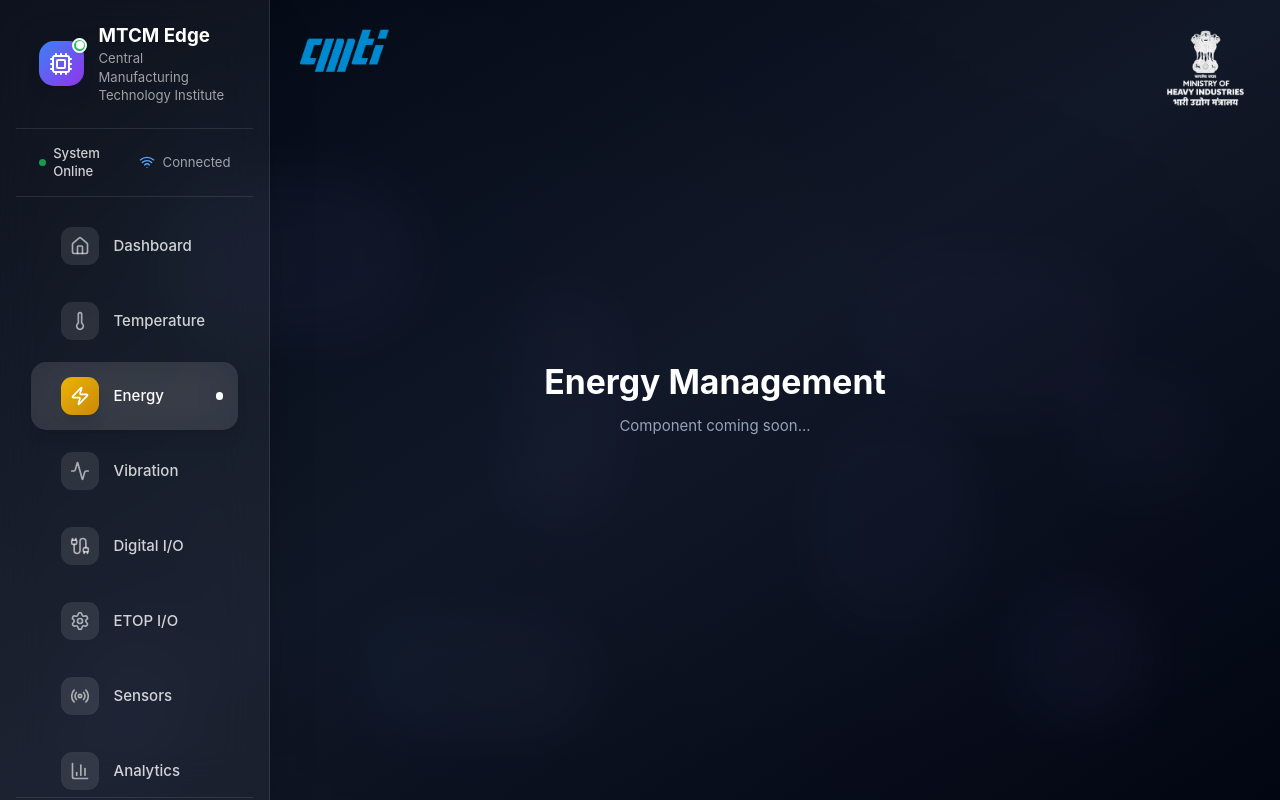
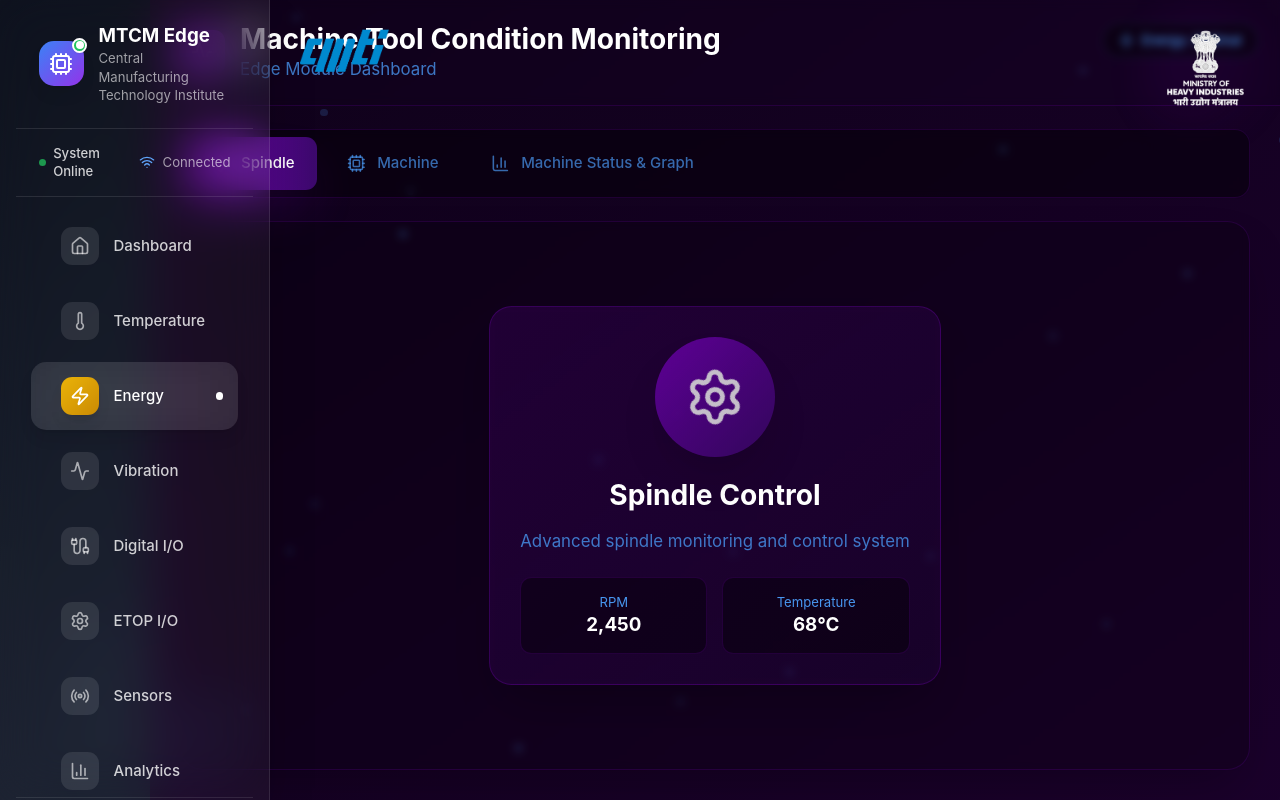
Before and after one commit to CodeWithPrat/MTCM_Edge_Module, a React (Create React App) app in the folder mtcm/: page /energy in a window 1280 px wide. Built offline with nearby package versions, Linux system fonts and the light colour scheme.

Commit message:
machine condition initiated

```diff
--- a/mtcm/src/App.js
+++ b/mtcm/src/App.js
@@ -5,6 +5,7 @@
 import { ChevronLeft, ChevronRight, Menu, X, Thermometer, Zap, Activity, Cpu, BarChart3, Settings, Home, Radio, Cable, Shield, Wifi, Circle } from "lucide-react"
 
 import Tabs from "./Components/Temperature/Tabs";
+import MSTab from "./Components/MachineStatus/MSTabs";
 
 import CMTILogo from "./Images/logos/CMTILogo.png"
 import MHILogo from "./Images/logos/MHI3.png"
@@ -978,7 +979,7 @@
             {/* Placeholder routes */}
             {[
               { path: "/temperature", element: <Tabs /> },
-              { path: "/energy", name: "Energy Management" },
+              { path: "/energy", element: <MSTab /> },
               { path: "/vibration", name: "Vibration Analysis" },
               { path: "/digital-io", name: "Digital I/O" },
               { path: "/etop-io", name: "ETOP Digital I/O" },
--- /dev/null
+++ b/mtcm/src/Components/MachineStatus/MSTabs.js
@@ -0,0 +1,197 @@
+import React, { useState, useEffect } from 'react';
+import { Activity, Cpu, BarChart3, Zap, Settings, TrendingUp } from 'lucide-react';
+
+const MSTab = () => {
+  const [activeTab, setActiveTab] = useState('spindle');
+  const [isLoaded, setIsLoaded] = useState(false);
+
+  useEffect(() => {
+    setIsLoaded(true);
+  }, []);
+
+  const tabs = [
+    {
+      id: 'spindle',
+      label: 'Spindle',
+      icon: <Settings className="w-5 h-5" />,
+      color: 'from-brand-purple to-brand-violet'
+    },
+    {
+      id: 'machine',
+      label: 'Machine',
+      icon: <Cpu className="w-5 h-5" />,
+      color: 'from-brand-sky to-brand-purple'
+    },
+    {
+      id: 'status',
+      label: 'Machine Status & Graph',
+      icon: <BarChart3 className="w-5 h-5" />,
+      color: 'from-brand-violet to-brand-navy'
+    }
+  ];
+
+  const renderTabContent = () => {
+    switch (activeTab) {
+      case 'spindle':
+        return (
+          <div className="w-full h-full flex items-center justify-center">
+            <div className="bg-gradient-to-br from-brand-purple/20 to-brand-violet/20 backdrop-blur-sm rounded-3xl p-8 border border-brand-purple/30 shadow-2xl transform hover:scale-105 transition-all duration-700">
+              <div className="text-center">
+                <div className="w-32 h-32 mx-auto mb-6 bg-gradient-to-br from-brand-purple to-brand-violet rounded-full flex items-center justify-center shadow-2xl animate-pulse">
+                  <Settings className="w-16 h-16 text-white animate-spin" style={{ animationDuration: '3s' }} />
+                </div>
+                <h3 className="text-3xl font-bold text-white mb-4 animate-fade-in">Spindle Control</h3>
+                <p className="text-brand-sky text-lg opacity-80">Advanced spindle monitoring and control system</p>
+                <div className="mt-6 grid grid-cols-2 gap-4">
+                  <div className="bg-black/40 rounded-xl p-4 border border-brand-purple/20">
+                    <div className="text-brand-sky text-sm">RPM</div>
+                    <div className="text-white text-xl font-bold">2,450</div>
+                  </div>
+                  <div className="bg-black/40 rounded-xl p-4 border border-brand-purple/20">
+                    <div className="text-brand-sky text-sm">Temperature</div>
+                    <div className="text-white text-xl font-bold">68°C</div>
+                  </div>
+                </div>
+              </div>
+            </div>
+          </div>
+        );
+      case 'machine':
+        return (
+          <div className="w-full h-full flex items-center justify-center">
+            <div className="bg-gradient-to-br from-brand-sky/20 to-brand-purple/20 backdrop-blur-sm rounded-3xl p-8 border border-brand-sky/30 shadow-2xl transform hover:scale-105 transition-all duration-700">
+              <div className="text-center">
+                <div className="w-32 h-32 mx-auto mb-6 bg-gradient-to-br from-brand-sky to-brand-purple rounded-full flex items-center justify-center shadow-2xl">
+                  <Cpu className="w-16 h-16 text-white animate-bounce" />
+                </div>
+                <h3 className="text-3xl font-bold text-white mb-4 animate-fade-in">Machine Control</h3>
+                <p className="text-brand-sky text-lg opacity-80">Comprehensive machine monitoring and diagnostics</p>
+                <div className="mt-6 grid grid-cols-3 gap-4">
+                  <div className="bg-black/40 rounded-xl p-4 border border-brand-sky/20">
+                    <div className="text-brand-sky text-sm">Status</div>
+                    <div className="text-green-400 text-lg font-bold">Active</div>
+                  </div>
+                  <div className="bg-black/40 rounded-xl p-4 border border-brand-sky/20">
+                    <div className="text-brand-sky text-sm">Load</div>
+                    <div className="text-white text-lg font-bold">75%</div>
+                  </div>
+                  <div className="bg-black/40 rounded-xl p-4 border border-brand-sky/20">
+                    <div className="text-brand-sky text-sm">Efficiency</div>
+                    <div className="text-white text-lg font-bold">94%</div>
+                  </div>
+                </div>
+              </div>
+            </div>
+          </div>
+        );
+      case 'status':
+        return (
+          <div className="w-full h-full flex items-center justify-center">
+            <div className="bg-gradient-to-br from-brand-violet/20 to-brand-navy/20 backdrop-blur-sm rounded-3xl p-8 border border-brand-violet/30 shadow-2xl transform hover:scale-105 transition-all duration-700">
+              <div className="text-center">
+                <div className="w-32 h-32 mx-auto mb-6 bg-gradient-to-br from-brand-violet to-brand-navy rounded-full flex items-center justify-center shadow-2xl">
+                  <BarChart3 className="w-16 h-16 text-white animate-pulse" />
+                </div>
+                <h3 className="text-3xl font-bold text-white mb-4 animate-fade-in">Status & Analytics</h3>
+                <p className="text-brand-sky text-lg opacity-80">Real-time status monitoring and performance graphs</p>
+                <div className="mt-6 grid grid-cols-2 gap-4">
+                  <div className="bg-black/40 rounded-xl p-4 border border-brand-violet/20">
+                    <div className="text-brand-sky text-sm">Uptime</div>
+                    <div className="text-green-400 text-xl font-bold">99.2%</div>
+                  </div>
+                  <div className="bg-black/40 rounded-xl p-4 border border-brand-violet/20">
+                    <div className="text-brand-sky text-sm">Performance</div>
+                    <div className="text-white text-xl font-bold">Optimal</div>
+                  </div>
+                </div>
+              </div>
+            </div>
+          </div>
+        );
+      default:
+        return null;
+    }
+  };
+
+  return (
+    <div className="w-full h-screen bg-black relative overflow-hidden">
+      {/* Animated Background */}
+      <div className="absolute inset-0 bg-gradient-to-br from-brand-navy/30 via-brand-violet/20 to-brand-purple/30 animate-gradient-xy"></div>
+
+      {/* Floating Particles */}
+      <div className="absolute inset-0 overflow-hidden pointer-events-none">
+        {[...Array(20)].map((_, i) => (
+          <div
+            key={i}
+            className="absolute w-2 h-2 bg-brand-sky/30 rounded-full animate-pulse"
+            style={{
+              left: `${Math.random() * 100}%`,
+              top: `${Math.random() * 100}%`,
+              animationDelay: `${Math.random() * 2}s`,
+              animationDuration: `${2 + Math.random() * 3}s`
+            }}
+          />
+        ))}
+      </div>
+
+      {/* Main Content */}
+      <div className={`relative z-10 w-full h-full flex flex-col transition-all duration-1000 ${isLoaded ? 'opacity-100 translate-y-0' : 'opacity-0 translate-y-10'}`}>
+        {/* Header */}
+        <div className="flex-shrink-0 px-8 py-6 border-b border-brand-purple/20 backdrop-blur-sm">
+          <div className="flex items-center space-x-4">
+            <div className="w-12 h-12 bg-gradient-to-br from-brand-purple to-brand-violet rounded-xl flex items-center justify-center shadow-lg">
+              <Activity className="w-6 h-6 text-white" />
+            </div>
+            <div>
+              <h1 className="text-3xl font-bold text-white">Machine Tool Condition Monitoring</h1>
+              <p className="text-brand-sky/80 text-lg">Edge Module Dashboard</p>
+            </div>
+          </div>
+        </div>
+
+        {/* Tab Navigation */}
+        <div className="flex-shrink-0 px-8 py-6">
+          <div className="flex space-x-2 bg-black/40 backdrop-blur-sm rounded-2xl p-2 border border-brand-purple/20">
+            {tabs.map((tab) => (
+              <button
+                key={tab.id}
+                onClick={() => setActiveTab(tab.id)}
+                className={`flex items-center space-x-3 px-6 py-4 rounded-xl transition-all duration-500 transform hover:scale-105 ${
+                  activeTab === tab.id
+                    ? `bg-gradient-to-r ${tab.color} text-white shadow-2xl shadow-brand-purple/30`
+                    : 'text-brand-sky/70 hover:text-white hover:bg-brand-purple/10'
+                }`}
+              >
+                <span className={`transition-all duration-300 ${activeTab === tab.id ? 'animate-pulse' : ''}`}>
+                  {tab.icon}
+                </span>
+                <span className="font-medium text-sm lg:text-base">{tab.label}</span>
+              </button>
+            ))}
+          </div>
+        </div>
+
+        {/* Tab Content */}
+        <div className="flex-1 px-8 pb-8">
+          <div className="w-full h-full bg-black/20 backdrop-blur-sm rounded-3xl border border-brand-purple/20 shadow-2xl">
+            <div className={`w-full h-full transition-all duration-700 transform ${isLoaded ? 'opacity-100 scale-100' : 'opacity-0 scale-95'}`}>
+              {renderTabContent()}
+            </div>
+          </div>
+        </div>
+      </div>
+
+      {/* Corner Decorations */}
+      <div className="absolute top-4 right-4 w-32 h-32 bg-gradient-to-br from-brand-purple/20 to-transparent rounded-full blur-xl animate-pulse"></div>
+      <div className="absolute bottom-4 left-4 w-24 h-24 bg-gradient-to-br from-brand-sky/20 to-transparent rounded-full blur-xl animate-pulse" style={{animationDelay: '1s'}}></div>
+
+      {/* Energy Management Indicator */}
+      <div className="absolute top-6 right-6 flex items-center space-x-2 bg-black/40 backdrop-blur-sm rounded-full px-4 py-2 border border-brand-sky/20">
+        <Zap className="w-4 h-4 text-brand-sky animate-pulse" />
+        <span className="text-brand-sky text-sm font-medium">Energy: Optimal</span>
+      </div>
+    </div>
+  );
+};
+
+export default MSTab;
```
